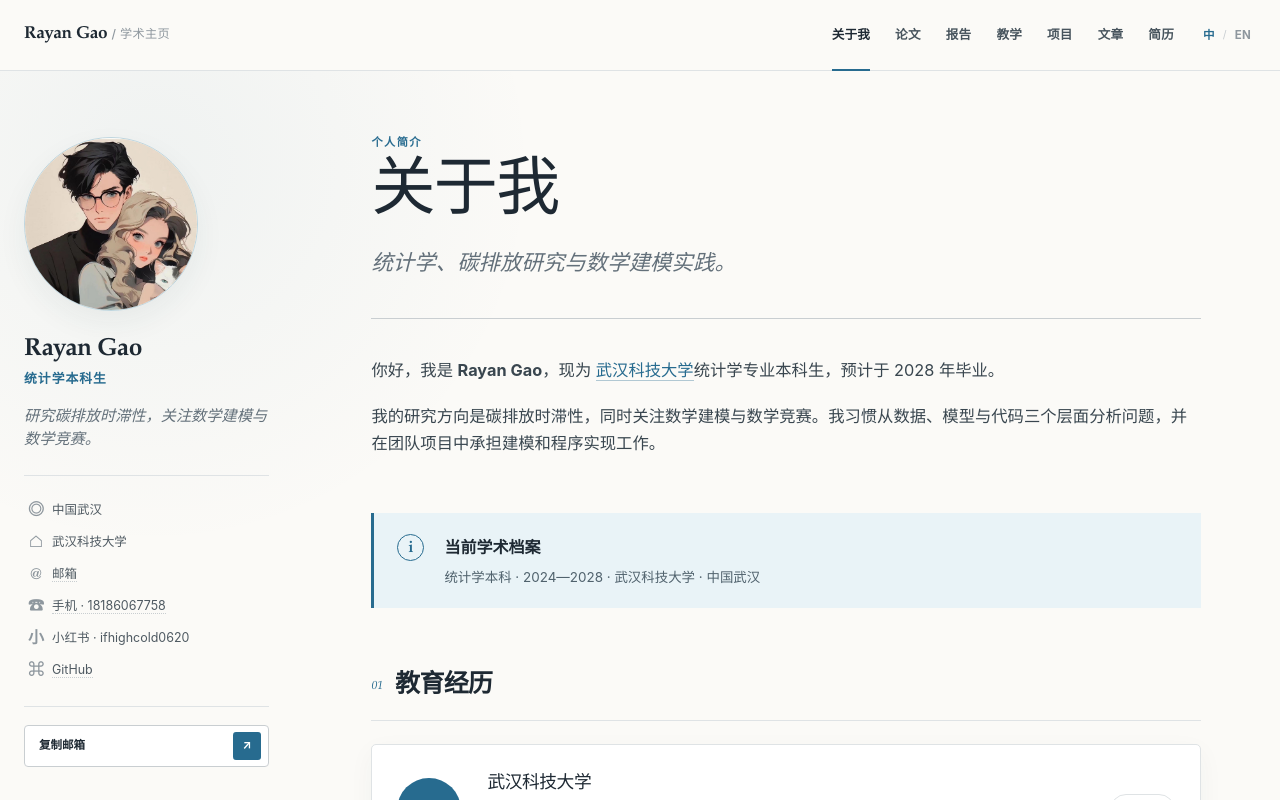
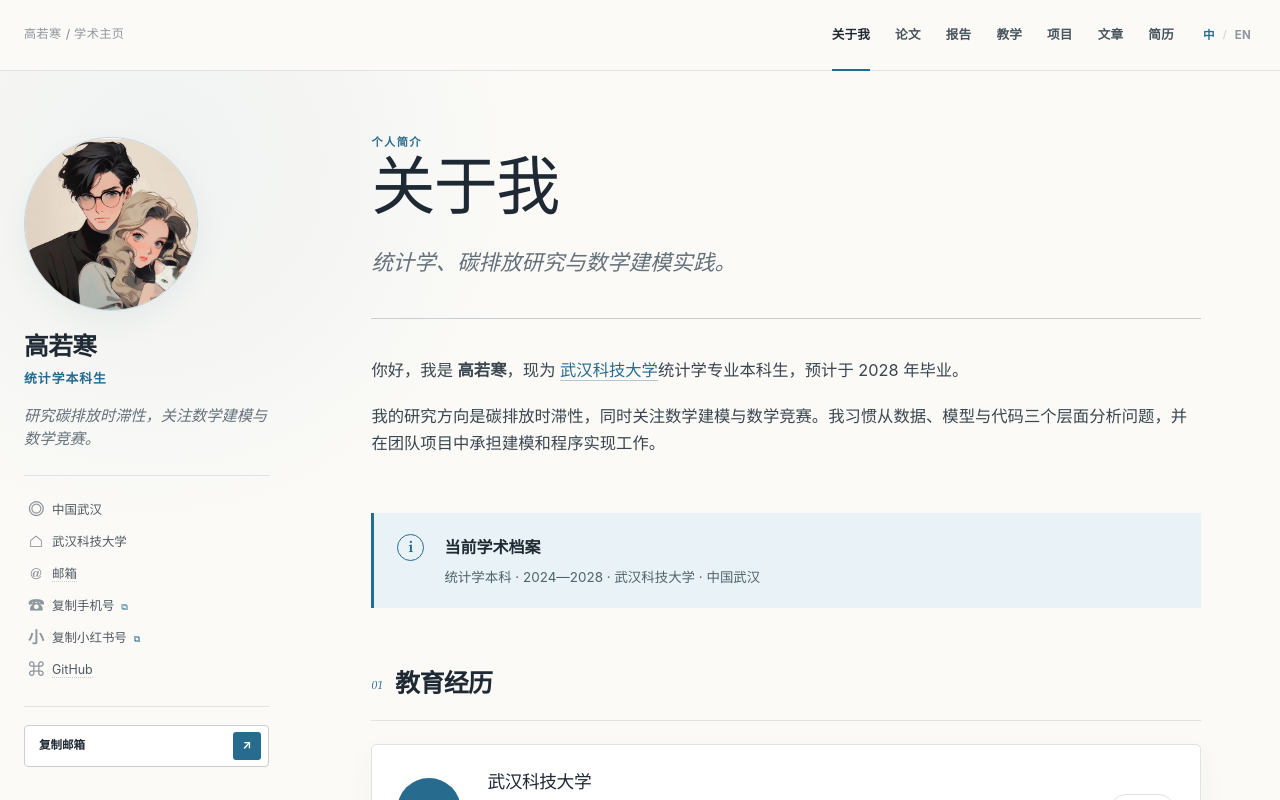
Before and after one commit to gaoruohan2006-beep/rayan-gao-personal-site, a Next.js app: page / in a window 1280 px wide. Shown: the top 800 px of the page. Built offline with nearby package versions, Linux system fonts and the light colour scheme.

Commit message:
Hide personal IDs behind copy actions

```diff
--- a/app/[section]/page.tsx
+++ b/app/[section]/page.tsx
@@ -1,4 +1,5 @@
 import { notFound } from "next/navigation";
+import { CopyContact } from "../copy-contact";
 import { DocumentCard } from "../document-card";
 import { Localized } from "../localized";
 import { profile } from "../site-data";
@@ -296,8 +297,26 @@ function CvPage() {
         </div>
         <dl className="cv-facts contact-facts">
           <div><dt><Localized zh="邮箱" en="Email" /></dt><dd><a href={`mailto:${profile.email}`}>{profile.email}</a></dd></div>
-          <div><dt><Localized zh="手机" en="Phone" /></dt><dd><a href={`tel:${profile.phone}`}>{profile.phone}</a></dd></div>
-          <div><dt><Localized zh="小红书" en="Xiaohongshu" /></dt><dd>{profile.xiaohongshu}</dd></div>
+          <div>
+            <dt><Localized zh="手机" en="Phone" /></dt>
+            <dd>
+              <CopyContact
+                encodedValue={profile.phoneEncoded}
+                labelZh="点击复制手机号"
+                labelEn="Click to copy phone number"
+              />
+            </dd>
+          </div>
+          <div>
+            <dt><Localized zh="小红书" en="Xiaohongshu" /></dt>
+            <dd>
+              <CopyContact
+                encodedValue={profile.xiaohongshuEncoded}
+                labelZh="点击复制小红书号"
+                labelEn="Click to copy Xiaohongshu ID"
+              />
+            </dd>
+          </div>
         </dl>
       </section>
 
--- /dev/null
+++ b/app/copy-contact.tsx
@@ -0,0 +1,53 @@
+"use client";
+
+import { useState } from "react";
+import { Localized } from "./localized";
+
+type CopyContactProps = {
+  encodedValue: string;
+  labelZh: string;
+  labelEn: string;
+};
+
+function fallbackCopy(value: string) {
+  const input = document.createElement("textarea");
+  input.value = value;
+  input.style.position = "fixed";
+  input.style.opacity = "0";
+  document.body.appendChild(input);
+  input.select();
+  document.execCommand("copy");
+  input.remove();
+}
+
+export function CopyContact({
+  encodedValue,
+  labelZh,
+  labelEn,
+}: CopyContactProps) {
+  const [copied, setCopied] = useState(false);
+
+  async function copy() {
+    const value = window.atob(encodedValue);
+    try {
+      await navigator.clipboard.writeText(value);
+    } catch {
+      fallbackCopy(value);
+    }
+    setCopied(true);
+    window.setTimeout(() => setCopied(false), 1600);
+  }
+
+  return (
+    <button className="contact-copy" type="button" onClick={copy} aria-live="polite">
+      <span>
+        {copied ? (
+          <Localized zh="已复制" en="Copied" />
+        ) : (
+          <Localized zh={labelZh} en={labelEn} />
+        )}
+      </span>
+      <i aria-hidden="true">{copied ? "✓" : "⧉"}</i>
+    </button>
+  );
+}
--- a/app/globals.css
+++ b/app/globals.css
@@ -271,6 +271,28 @@ button {
 .author-details a {
   color: #4f5a62;
   border-bottom: 1px dotted var(--line-dark);
+}
+
+.contact-copy {
+  padding: 0;
+  display: inline-flex;
+  align-items: center;
+  gap: 7px;
+  background: transparent;
+  border: 0;
+  color: #4f5a62;
+  cursor: pointer;
+  text-align: left;
+}
+
+.contact-copy:hover {
+  color: var(--blue);
+}
+
+.contact-copy i {
+  color: var(--blue);
+  font-size: 0.74em;
+  font-style: normal;
 }
 
 .copy-button {
@@ -743,6 +765,11 @@ html[data-language="zh"] .empty-record h3 {
 
 .cv-facts a {
   border-bottom: 1px dotted var(--line-dark);
+}
+
+.cv-facts .contact-copy {
+  color: var(--blue);
+  font-family: var(--serif);
 }
 
 .empty-academic {
--- a/app/language-toggle.tsx
+++ b/app/language-toggle.tsx
@@ -9,7 +9,7 @@ function applyLanguage(language: Language) {
   document.documentElement.lang = language === "zh" ? "zh-CN" : "en";
   document.title =
     language === "zh"
-      ? "Rayan Gao — 学术主页"
+      ? "高若寒 — 学术主页"
       : "Rayan Gao — Academic Portfolio";
   localStorage.setItem("rayan-language", language);
   window.dispatchEvent(new Event("rayan-language-change"));
--- a/app/layout.tsx
+++ b/app/layout.tsx
@@ -3,6 +3,7 @@ import Image from "next/image";
 import Link from "next/link";
 import { headers } from "next/headers";
 import { CopyEmail } from "./copy-email";
+import { CopyContact } from "./copy-contact";
 import { LanguageToggle } from "./language-toggle";
 import { Localized } from "./localized";
 import { profile, withBasePath } from "./site-data";
@@ -18,11 +19,11 @@ export async function generateMetadata(): Promise<Metadata> {
 
   return {
     title: {
-      default: "Rayan Gao — 学术主页",
+      default: "高若寒 — 学术主页",
       template: "%s | Rayan Gao",
     },
     description:
-      "Rayan Gao 的学术个人主页。武汉科技大学统计学本科生，研究碳排放时滞性，关注数学建模与数学竞赛。",
+      "高若寒（Rayan Gao）的学术个人主页。武汉科技大学统计学本科生，研究碳排放时滞性，关注数学建模与数学竞赛。",
     openGraph: {
       title: "Rayan Gao — Academic Portfolio",
       description: "Statistics undergraduate researching temporal lag effects in carbon emissions.",
@@ -56,7 +57,7 @@ export default function RootLayout({
         <header className="masthead">
           <div className="masthead-inner">
             <Link className="site-title" href={withBasePath("/")}>
-              Rayan Gao{" "}
+              <Localized zh={profile.nameZh} en={profile.nameEn} />{" "}
               <span>
                 / <Localized zh="学术主页" en="Academic Portfolio" />
               </span>
@@ -75,12 +76,12 @@ export default function RootLayout({
               src={withBasePath("/avatar-rayan.jpg")}
               width={174}
               height={174}
-              alt="Rayan Gao profile avatar"
+              alt="高若寒 / Rayan Gao profile avatar"
               priority
               unoptimized
             />
             <div className="author-content">
-              <h2>{profile.name}</h2>
+              <h2><Localized zh={profile.nameZh} en={profile.nameEn} /></h2>
               <p className="author-role">
                 <Localized zh="统计学本科生" en={profile.role} />
               </p>
@@ -112,15 +113,21 @@ export default function RootLayout({
               <div>
                 <dt aria-hidden="true">☎</dt>
                 <dd>
-                  <a href={`tel:${profile.phone}`}>
-                    <Localized zh="手机" en="Phone" /> · {profile.phone}
-                  </a>
+                  <CopyContact
+                    encodedValue={profile.phoneEncoded}
+                    labelZh="复制手机号"
+                    labelEn="Copy phone number"
+                  />
                 </dd>
               </div>
               <div>
                 <dt aria-hidden="true">小</dt>
                 <dd>
-                  <Localized zh="小红书" en="Xiaohongshu" /> · {profile.xiaohongshu}
+                  <CopyContact
+                    encodedValue={profile.xiaohongshuEncoded}
+                    labelZh="复制小红书号"
+                    labelEn="Copy Xiaohongshu ID"
+                  />
                 </dd>
               </div>
               <div>
@@ -137,7 +144,7 @@ export default function RootLayout({
 
         <footer className="page-footer">
           <div>
-            <strong>Rayan Gao</strong>
+            <strong><Localized zh={profile.nameZh} en={profile.nameEn} /></strong>
             <p>
               <Localized
                 zh="基于 Academic Pages 信息架构构建的现代学术主页。"
@@ -152,7 +159,7 @@ export default function RootLayout({
           </div>
           <small>
             <Localized
-              zh="© 2026 Rayan Gao · 最后更新于 2026 年 7 月"
+              zh="© 2026 高若寒 · 最后更新于 2026 年 7 月"
               en="© 2026 Rayan Gao · Last updated July 2026"
             />
           </small>
--- a/app/page.tsx
+++ b/app/page.tsx
@@ -58,7 +58,7 @@ export default function Home() {
           <Localized
             zh={
               <>
-                你好，我是 <strong>Rayan Gao</strong>，现为{" "}
+                你好，我是 <strong>高若寒</strong>，现为{" "}
                 <a href="https://www.wust.edu.cn/" target="_blank" rel="noreferrer">
                   武汉科技大学
                 </a>
--- a/app/site-data.ts
+++ b/app/site-data.ts
@@ -1,12 +1,13 @@
 export const profile = {
-  name: "Rayan Gao",
+  nameZh: "高若寒",
+  nameEn: "Rayan Gao",
   role: "Undergraduate in Statistics",
   school: "Wuhan University of Science and Technology",
   schoolZh: "武汉科技大学",
   location: "Wuhan, China",
   email: "gaoruohan@wust.edu.cn",
-  phone: "18186067758",
-  xiaohongshu: "ifhighcold0620",
+  phoneEncoded: "MTgxODYwNjc3NTg=",
+  xiaohongshuEncoded: "aWZoaWdoY29sZDA2MjA=",
   github: "https://github.com/gaoruohan2006-beep",
 } as const;
 
```
Also changed, not shown: 1 other file (tests, documents, lock files or other folders).
